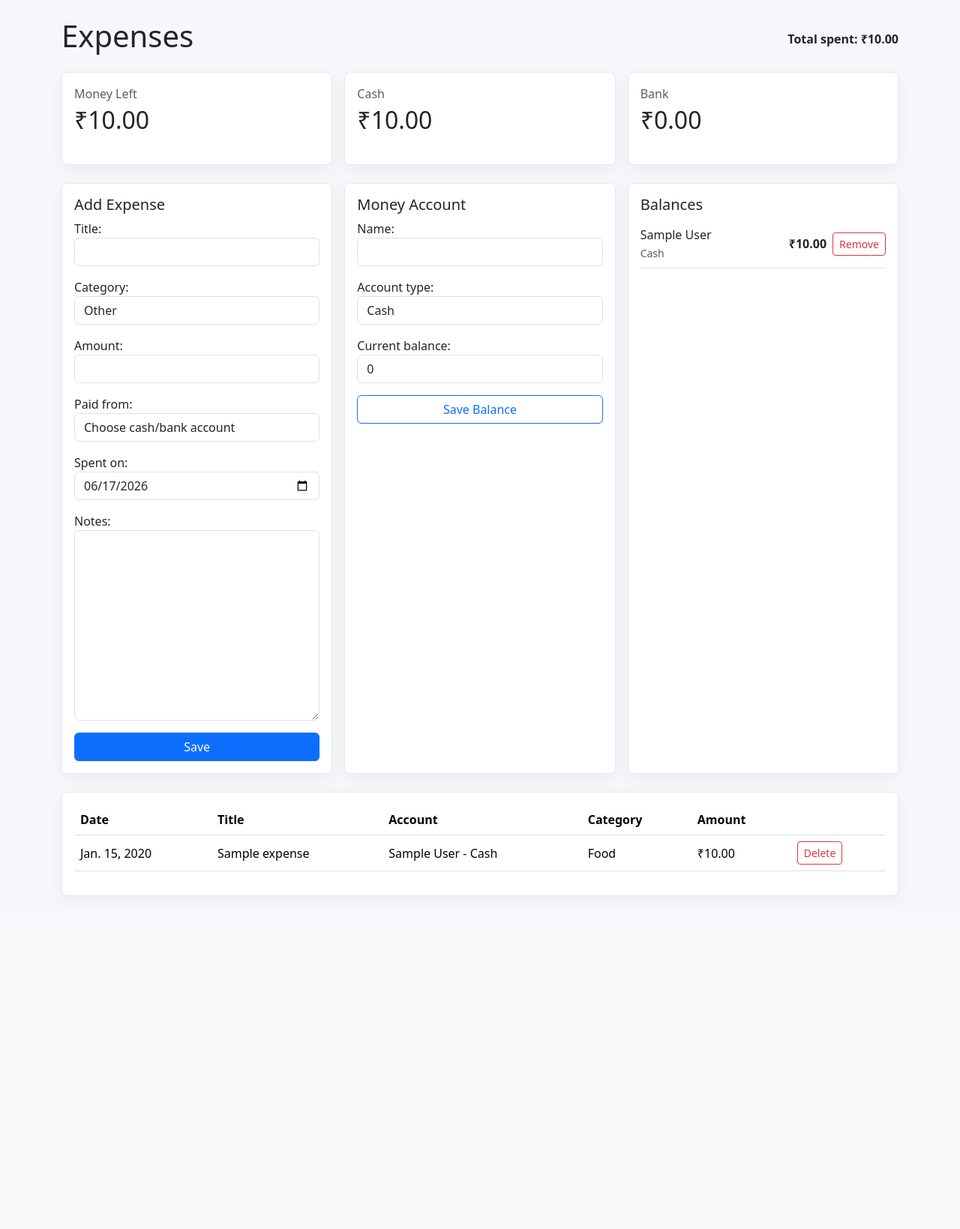
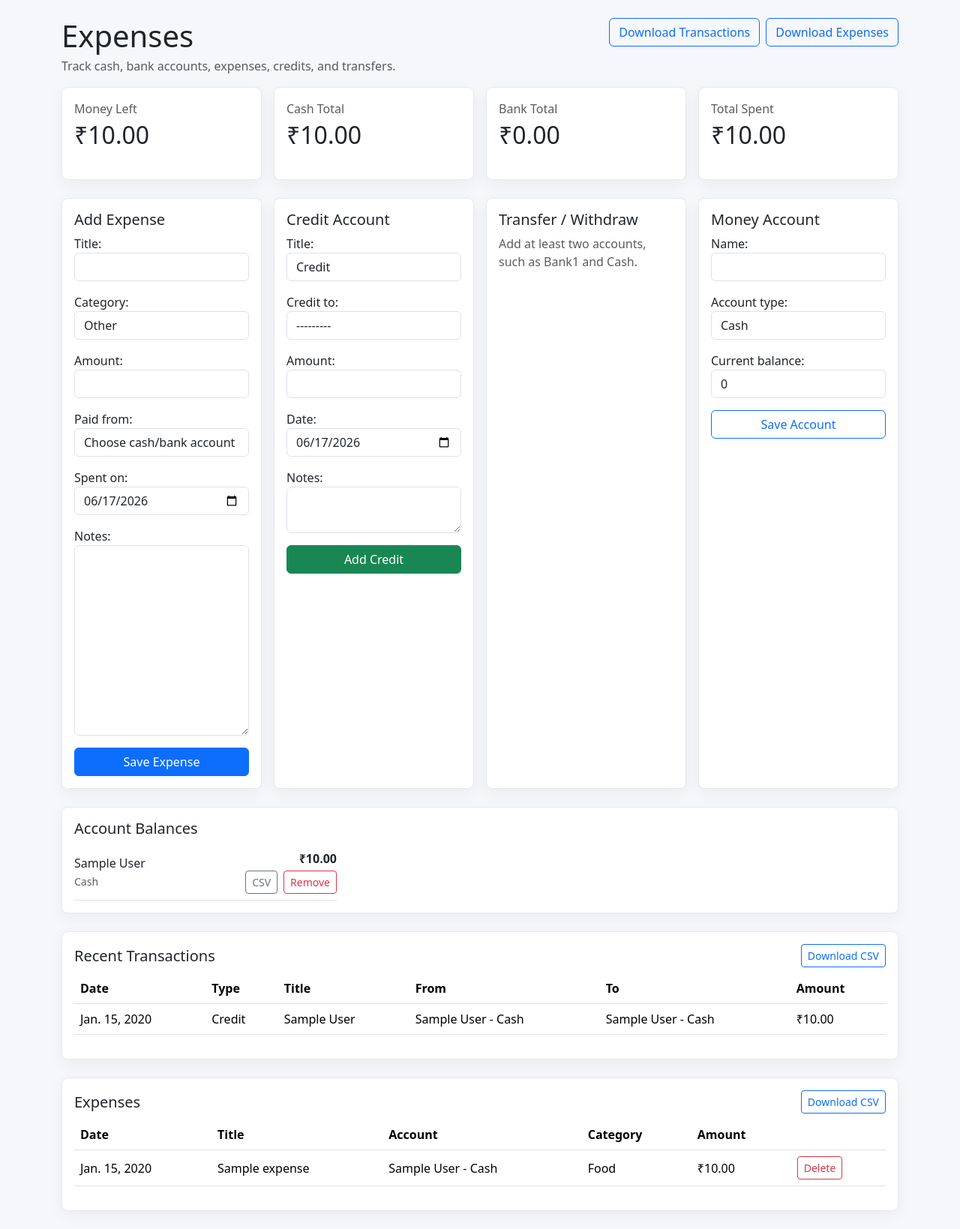
Before and after one commit to MandadiMahendharReddy/krishna_daily-life-os, a Django app: page /expenses/ in a window 1280 px wide. Shown: the part 56-1695 px from the top of the page at 75% size. Before the commit the page ends 1251 px from the top, so only its background shows below. Run offline with Django 5.2, Linux system fonts and the light colour scheme; a user stored in the database is signed in; tables that the repository leaves empty hold one stand-in row (values such as "Sample post").

Commit message:
Add account ledger and transaction reports

```diff
--- a/lifeos/forms.py
+++ b/lifeos/forms.py
@@ -1,6 +1,7 @@
 from django import forms
 from django.contrib.auth.forms import UserCreationForm
 from django.contrib.auth.models import User
+from django.utils import timezone
 
 from .models import CreditCard, Expense, Habit, HabitTrackingSettings, MoneyAccount, StudySession, Subscription, TodoItem
 
@@ -85,6 +86,58 @@
         return balance
 
 
+class AccountCreditForm(BootstrapFormMixin, forms.Form):
+    title = forms.CharField(max_length=180, initial="Credit")
+    to_account = forms.ModelChoiceField(queryset=MoneyAccount.objects.none(), label="Credit to")
+    amount = forms.DecimalField(max_digits=12, decimal_places=2)
+    occurred_on = forms.DateField(widget=DateInput(), initial=timezone.localdate, label="Date")
+    notes = forms.CharField(widget=forms.Textarea(attrs={"rows": 2}), required=False)
+
+    def __init__(self, *args, user=None, **kwargs):
+        super().__init__(*args, **kwargs)
+        if user is not None:
+            self.fields["to_account"].queryset = MoneyAccount.objects.filter(user=user, active=True)
+
+    def clean_amount(self):
+        amount = self.cleaned_data["amount"]
+        if amount <= 0:
+            raise forms.ValidationError("Amount must be greater than zero.")
+        return amount
+
+
+class AccountTransferForm(BootstrapFormMixin, forms.Form):
+    title = forms.CharField(max_length=180, initial="Transfer")
+    from_account = forms.ModelChoiceField(queryset=MoneyAccount.objects.none(), label="From account")
+    to_account = forms.ModelChoiceField(queryset=MoneyAccount.objects.none(), label="To account")
+    amount = forms.DecimalField(max_digits=12, decimal_places=2)
+    occurred_on = forms.DateField(widget=DateInput(), initial=timezone.localdate, label="Date")
+    notes = forms.CharField(widget=forms.Textarea(attrs={"rows": 2}), required=False)
+
+    def __init__(self, *args, user=None, **kwargs):
+        super().__init__(*args, **kwargs)
+        if user is not None:
+            accounts = MoneyAccount.objects.filter(user=user, active=True)
+            self.fields["from_account"].queryset = accounts
+            self.fields["to_account"].queryset = accounts
+
+    def clean_amount(self):
+        amount = self.cleaned_data["amount"]
+        if amount <= 0:
+            raise forms.ValidationError("Amount must be greater than zero.")
+        return amount
+
+    def clean(self):
+        cleaned_data = super().clean()
+        from_account = cleaned_data.get("from_account")
+        to_account = cleaned_data.get("to_account")
+        amount = cleaned_data.get("amount")
+        if from_account is not None and to_account is not None and from_account == to_account:
+            self.add_error("to_account", "Choose a different account.")
+        if from_account is not None and amount is not None and amount > from_account.balance:
+            self.add_error("amount", "Amount is more than the selected account balance.")
+        return cleaned_data
+
+
 class TodoForm(BootstrapFormMixin, forms.ModelForm):
     class Meta:
         model = TodoItem
--- a/lifeos/urls.py
+++ b/lifeos/urls.py
@@ -13,7 +13,14 @@
     path("todos/<int:pk>/toggle/", views.toggle_todo, name="toggle_todo"),
     path("todos/<int:pk>/delete/", views.delete_todo, name="delete_todo"),
     path("expenses/", views.expenses, name="expenses"),
+    path("expenses/export.csv", views.export_expenses_csv, name="export_expenses_csv"),
+    path("transactions/export.csv", views.export_transactions_csv, name="export_transactions_csv"),
     path("expenses/<int:pk>/delete/", views.delete_expense, name="delete_expense"),
+    path(
+        "money-accounts/<int:account_pk>/transactions.csv",
+        views.export_transactions_csv,
+        name="export_account_transactions_csv",
+    ),
     path("money-accounts/<int:pk>/remove/", views.remove_money_account, name="remove_money_account"),
     path("credit-cards/", views.credit_cards, name="credit_cards"),
     path("credit-cards/<int:pk>/delete/", views.delete_credit_card, name="delete_credit_card"),
--- a/lifeos/views.py
+++ b/lifeos/views.py
@@ -5,12 +5,15 @@
 from django.contrib.auth import login
 from django.contrib.auth.decorators import login_required
 from django.db import models, transaction
-from django.db.models import Sum
+from django.db.models import Q, Sum
+from django.http import HttpResponse
 from django.views.decorators.http import require_POST
 from django.shortcuts import get_object_or_404, redirect, render
 from django.utils import timezone
 
 from .forms import (
+    AccountCreditForm,
+    AccountTransferForm,
     CreditCardForm,
     ExpenseForm,
     HabitForm,
@@ -23,6 +26,7 @@
     TodoForm,
 )
 from .models import (
+    AccountTransaction,
     CreditCard,
     DailyHabit,
     Expense,
@@ -177,6 +181,25 @@
     account.active = True
     account.save(update_fields=["account_type", "balance", "active", "updated_at"])
     return "updated"
+
+
+def account_label(account):
+    if account is None:
+        return ""
+    return f"{account.name} ({account.get_account_type_display()})"
+
+
+def create_expense_transaction(expense):
+    return AccountTransaction.objects.create(
+        user=expense.user,
+        transaction_type=AccountTransaction.TYPE_EXPENSE,
+        title=expense.title,
+        amount=expense.amount,
+        from_account=expense.account,
+        expense=expense,
+        occurred_on=expense.spent_on,
+        notes=expense.notes,
+    )
 
 
 def register(request):
@@ -396,6 +419,8 @@
 def expenses(request):
     form = ExpenseForm(user=request.user)
     account_form = MoneyAccountForm()
+    credit_form = AccountCreditForm(user=request.user)
+    transfer_form = AccountTransferForm(user=request.user)
 
     if request.method == "POST":
         action = request.POST.get("action", "add_expense")
@@ -408,20 +433,92 @@
                 else:
                     messages.success(request, "Money account balance updated.")
                 return redirect("expenses")
-        else:
+        elif action == "credit_account":
+            credit_form = AccountCreditForm(request.POST, user=request.user)
+            if credit_form.is_valid():
+                amount = credit_form.cleaned_data["amount"]
+                with transaction.atomic():
+                    to_account = MoneyAccount.objects.select_for_update().get(
+                        pk=credit_form.cleaned_data["to_account"].pk,
+                        user=request.user,
+                    )
+                    to_account.balance += amount
+                    to_account.save(update_fields=["balance", "updated_at"])
+                    AccountTransaction.objects.create(
+                        user=request.user,
+                        transaction_type=AccountTransaction.TYPE_CREDIT,
+                        title=credit_form.cleaned_data["title"],
+                        amount=amount,
+                        to_account=to_account,
+                        occurred_on=credit_form.cleaned_data["occurred_on"],
+                        notes=credit_form.cleaned_data["notes"],
+                    )
+                messages.success(request, "Credit saved and account balance updated.")
+                return redirect("expenses")
+        elif action == "transfer_account":
+            transfer_form = AccountTransferForm(request.POST, user=request.user)
+            if transfer_form.is_valid():
+                amount = transfer_form.cleaned_data["amount"]
+                transfer_saved = False
+                with transaction.atomic():
+                    from_account = MoneyAccount.objects.select_for_update().get(
+                        pk=transfer_form.cleaned_data["from_account"].pk,
+                        user=request.user,
+                    )
+                    to_account = MoneyAccount.objects.select_for_update().get(
+                        pk=transfer_form.cleaned_data["to_account"].pk,
+                        user=request.user,
+                    )
+                    if amount > from_account.balance:
+                        transfer_form.add_error("amount", "Amount is more than the selected account balance.")
+                    else:
+                        from_account.balance -= amount
+                        to_account.balance += amount
+                        from_account.save(update_fields=["balance", "updated_at"])
+                        to_account.save(update_fields=["balance", "updated_at"])
+                        AccountTransaction.objects.create(
+                            user=request.user,
+                            transaction_type=AccountTransaction.TYPE_TRANSFER,
+                            title=transfer_form.cleaned_data["title"],
+                            amount=amount,
+                            from_account=from_account,
+                            to_account=to_account,
+                            occurred_on=transfer_form.cleaned_data["occurred_on"],
+                            notes=transfer_form.cleaned_data["notes"],
+                        )
+                        transfer_saved = True
+                if transfer_saved:
+                    messages.success(request, "Transfer saved and account balances updated.")
+                    return redirect("expenses")
+        elif action == "add_expense":
             form = ExpenseForm(request.POST, user=request.user)
             if form.is_valid():
                 expense = form.save(commit=False)
                 expense.user = request.user
+                expense_saved = False
                 with transaction.atomic():
-                    expense.save()
-                    expense.account.balance -= expense.amount
-                    expense.account.save(update_fields=["balance", "updated_at"])
-                messages.success(request, "Expense saved and account balance updated.")
-                return redirect("expenses")
+                    expense.account = MoneyAccount.objects.select_for_update().get(
+                        pk=expense.account.pk,
+                        user=request.user,
+                    )
+                    if expense.amount > expense.account.balance:
+                        form.add_error("amount", "Amount is more than the selected account balance.")
+                    else:
+                        expense.save()
+                        expense.account.balance -= expense.amount
+                        expense.account.save(update_fields=["balance", "updated_at"])
+                        create_expense_transaction(expense)
+                        expense_saved = True
+                if expense_saved:
+                    messages.success(request, "Expense saved and account balance updated.")
+                    return redirect("expenses")
 
-    items = Expense.objects.filter(user=request.user)
-    money_accounts = MoneyAccount.objects.filter(user=request.user, active=True)
+    items = Expense.objects.filter(user=request.user).select_related("account")
+    money_accounts = MoneyAccount.objects.filter(user=request.user, active=True).order_by("account_type", "name")
+    account_transactions = AccountTransaction.objects.filter(user=request.user).select_related(
+        "from_account",
+        "to_account",
+    )[:50]
     total = items.aggregate(total=Sum("amount"))["total"] or 0
     account_totals = {
         row["account_type"]: row["total"] or 0
@@ -433,8 +530,11 @@
         {
             "form": form,
             "account_form": account_form,
+            "credit_form": credit_form,
+            "transfer_form": transfer_form,
             "items": items,
             "money_accounts": money_accounts,
+            "account_transactions": account_transactions,
             "total": total,
             "total_money": money_accounts.aggregate(total=Sum("balance"))["total"] or 0,
             "cash_balance": account_totals.get(MoneyAccount.ACCOUNT_CASH, 0),
@@ -464,6 +564,67 @@
     account.save(update_fields=["active", "updated_at"])
     messages.success(request, "Money account removed.")
     return redirect("expenses")
+
+
+@login_required
+def export_expenses_csv(request):
+    response = HttpResponse(content_type="text/csv")
+    response["Content-Disposition"] = 'attachment; filename="expenses.csv"'
+    writer = csv.writer(response)
+    writer.writerow(["Date", "Title", "Account", "Account Type", "Category", "Amount", "Notes"])
+    for expense in Expense.objects.filter(user=request.user).select_related("account"):
+        account = expense.account
+        writer.writerow(
+            [
+                expense.spent_on,
+                expense.title,
+                account.name if account else "",
+                account.get_account_type_display() if account else "",
+                expense.get_category_display(),
+                expense.amount,
+                expense.notes,
+            ]
+        )
+    return response
+
+
+@login_required
+def export_transactions_csv(request, account_pk=None):
+    account = None
+    transactions = AccountTransaction.objects.filter(user=request.user).select_related(
+        "from_account",
+        "to_account",
+    )
+    filename = "transactions.csv"
+    if account_pk is not None:
+        account = get_object_or_404(MoneyAccount, pk=account_pk, user=request.user)
+        transactions = transactions.filter(Q(from_account=account) | Q(to_account=account))
+        filename = f"{account.name.lower().replace(' ', '-')}-transactions.csv"
+
+    response = HttpResponse(content_type="text/csv")
+    response["Content-Disposition"] = f'attachment; filename="{filename}"'
+    writer = csv.writer(response)
+    writer.writerow(["Date", "Type", "Title", "From Account", "To Account", "Direction", "Amount", "Notes"])
+    for item in transactions:
+        direction = ""
+        if account is not None:
+            if item.to_account_id == account.id:
+                direction = "Credit"
+            elif item.from_account_id == account.id:
+                direction = "Debit"
+        writer.writerow(
+            [
+                item.occurred_on,
+                item.get_transaction_type_display(),
+                item.title,
+                account_label(item.from_account),
+                account_label(item.to_account),
+                direction,
+                item.amount,
+                item.notes,
+            ]
+        )
+    return response
 
 
 @login_required
@@ -558,6 +719,12 @@
         spent_on__gte=month_start,
         spent_on__lte=today,
     )
+    expense_account_rows = (
+        monthly_expenses.values("account__id", "account__name", "account__account_type")
+        .annotate(total=Sum("amount"))
+        .order_by("account__account_type", "account__name")
+    )
+    money_accounts = MoneyAccount.objects.filter(user=request.user, active=True).order_by("account_type", "name")
     study_rows = (
         StudySession.objects.filter(user=request.user, studied_on__gte=today - timedelta(days=30))
         .values("subject")
@@ -571,6 +738,8 @@
             "habit_rows": habit_rows,
             "habit_start_date": habit_settings.start_date,
             "monthly_expense": monthly_expenses.aggregate(total=Sum("amount"))["total"] or 0,
+            "expense_account_rows": expense_account_rows,
+            "money_accounts": money_accounts,
             "study_rows": study_rows,
             "study_total": StudySession.objects.filter(
                 user=request.user,
--- a/templates/lifeos/expenses.html
+++ b/templates/lifeos/expenses.html
@@ -1,19 +1,54 @@
 {% extends "base.html" %}
 {% block title %}Expenses - Krishna Daily Life OS{% endblock %}
 {% block content %}
-<div class="d-flex justify-content-between align-items-center mb-3">
-  <h1>Expenses</h1>
-  <strong>Total spent: ₹{{ total|floatformat:2 }}</strong>
+<div class="d-flex flex-column flex-lg-row justify-content-between gap-3 mb-3">
+  <div>
+    <h1 class="mb-1">Expenses</h1>
+    <p class="text-muted mb-0">Track cash, bank accounts, expenses, credits, and transfers.</p>
+  </div>
+  <div class="d-flex flex-wrap gap-2 align-self-lg-start">
+    <a class="btn btn-outline-primary" href="{% url 'export_transactions_csv' %}">Download Transactions</a>
+    <a class="btn btn-outline-primary" href="{% url 'export_expenses_csv' %}">Download Expenses</a>
+  </div>
 </div>
 
 <div class="row g-3 mb-4">
-  <div class="col-md-4"><div class="card app-card metric-card"><div class="card-body"><p class="text-muted mb-1">Money Left</p><h2>₹{{ total_money|floatformat:2 }}</h2></div></div></div>
-  <div class="col-md-4"><div class="card app-card metric-card"><div class="card-body"><p class="text-muted mb-1">Cash</p><h2>₹{{ cash_balance|floatformat:2 }}</h2></div></div></div>
-  <div class="col-md-4"><div class="card app-card metric-card"><div class="card-body"><p class="text-muted mb-1">Bank</p><h2>₹{{ bank_balance|floatformat:2 }}</h2></div></div></div>
+  <div class="col-6 col-lg-3">
+    <div class="card app-card metric-card">
+      <div class="card-body">
+        <p class="text-muted mb-1">Money Left</p>
+        <h2>₹{{ total_money|floatformat:2 }}</h2>
+      </div>
+    </div>
+  </div>
+  <div class="col-6 col-lg-3">
+    <div class="card app-card metric-card">
+      <div class="card-body">
+        <p class="text-muted mb-1">Cash Total</p>
+        <h2>₹{{ cash_balance|floatformat:2 }}</h2>
+      </div>
+    </div>
+  </div>
+  <div class="col-6 col-lg-3">
+    <div class="card app-card metric-card">
+      <div class="card-body">
+        <p class="text-muted mb-1">Bank Total</p>
+        <h2>₹{{ bank_balance|floatformat:2 }}</h2>
+      </div>
+    </div>
+  </div>
+  <div class="col-6 col-lg-3">
+    <div class="card app-card metric-card">
+      <div class="card-body">
+        <p class="text-muted mb-1">Total Spent</p>
+        <h2>₹{{ total|floatformat:2 }}</h2>
+      </div>
+    </div>
+  </div>
 </div>
 
 <div class="row g-3 mb-4">
-  <div class="col-lg-4">
+  <div class="col-lg-3">
     <div class="card app-card h-100">
       <div class="card-body">
         <h2 class="h5">Add Expense</h2>
@@ -22,7 +57,7 @@
             {% csrf_token %}
             <input type="hidden" name="action" value="add_expense">
             {{ form.as_p }}
-            <button class="btn btn-primary w-100" type="submit">Save</button>
+            <button class="btn btn-primary w-100" type="submit">Save Expense</button>
           </form>
         {% else %}
           <p class="text-muted mb-0">Add cash or bank balance first.</p>
@@ -30,7 +65,41 @@
       </div>
     </div>
   </div>
-  <div class="col-lg-4">
+  <div class="col-lg-3">
+    <div class="card app-card h-100">
+      <div class="card-body">
+        <h2 class="h5">Credit Account</h2>
+        {% if money_accounts %}
+          <form method="post">
+            {% csrf_token %}
+            <input type="hidden" name="action" value="credit_account">
+            {{ credit_form.as_p }}
+            <button class="btn btn-success w-100" type="submit">Add Credit</button>
+          </form>
+        {% else %}
+          <p class="text-muted mb-0">Add an account before crediting money.</p>
+        {% endif %}
+      </div>
+    </div>
+  </div>
+  <div class="col-lg-3">
+    <div class="card app-card h-100">
+      <div class="card-body">
+        <h2 class="h5">Transfer / Withdraw</h2>
+        {% if money_accounts|length > 1 %}
+          <form method="post">
+            {% csrf_token %}
+            <input type="hidden" name="action" value="transfer_account">
+            {{ transfer_form.as_p }}
+            <button class="btn btn-outline-primary w-100" type="submit">Move Money</button>
+          </form>
+        {% else %}
+          <p class="text-muted mb-0">Add at least two accounts, such as Bank1 and Cash.</p>
+        {% endif %}
+      </div>
+    </div>
+  </div>
+  <div class="col-lg-3">
     <div class="card app-card h-100">
       <div class="card-body">
         <h2 class="h5">Money Account</h2>
@@ -38,38 +107,75 @@
           {% csrf_token %}
           <input type="hidden" name="action" value="save_account">
           {{ account_form.as_p }}
-          <button class="btn btn-outline-primary w-100" type="submit">Save Balance</button>
+          <button class="btn btn-outline-primary w-100" type="submit">Save Account</button>
         </form>
       </div>
     </div>
   </div>
-  <div class="col-lg-4">
-    <div class="card app-card h-100">
+</div>
+
+<div class="card app-card mb-4">
   <div class="card-body">
-        <h2 class="h5">Balances</h2>
+    <h2 class="h5">Account Balances</h2>
+    <div class="row g-3">
       {% for account in money_accounts %}
+        <div class="col-md-6 col-xl-4">
           <div class="d-flex justify-content-between align-items-center border-bottom py-2 gap-2">
             <div>
               <span class="d-block">{{ account.name }}</span>
               <small class="text-muted">{{ account.get_account_type_display }}</small>
             </div>
-            <div class="d-flex align-items-center gap-2">
-              <strong>₹{{ account.balance|floatformat:2 }}</strong>
+            <div class="text-end">
+              <strong class="d-block">₹{{ account.balance|floatformat:2 }}</strong>
+              <div class="d-flex gap-2 justify-content-end mt-1">
+                <a class="btn btn-sm btn-outline-secondary" href="{% url 'export_account_transactions_csv' account.pk %}">CSV</a>
                 <form method="post" action="{% url 'remove_money_account' account.pk %}">
                   {% csrf_token %}
                   <button class="btn btn-sm btn-outline-danger" type="submit">Remove</button>
                 </form>
               </div>
             </div>
+          </div>
+        </div>
       {% empty %}
-          <p class="text-muted mb-0">No balances yet.</p>
+        <div class="col-12"><p class="text-muted mb-0">No balances yet.</p></div>
       {% endfor %}
     </div>
   </div>
 </div>
+
+<div class="card app-card table-card mb-4">
+  <div class="card-body">
+    <div class="d-flex justify-content-between align-items-center mb-2">
+      <h2 class="h5 mb-0">Recent Transactions</h2>
+      <a class="btn btn-sm btn-outline-primary" href="{% url 'export_transactions_csv' %}">Download CSV</a>
+    </div>
+    <table class="table align-middle">
+      <thead><tr><th>Date</th><th>Type</th><th>Title</th><th>From</th><th>To</th><th>Amount</th></tr></thead>
+      <tbody>
+      {% for item in account_transactions %}
+        <tr>
+          <td>{{ item.occurred_on }}</td>
+          <td>{{ item.get_transaction_type_display }}</td>
+          <td>{{ item.title }}</td>
+          <td>{{ item.from_account|default:"-" }}</td>
+          <td>{{ item.to_account|default:"-" }}</td>
+          <td>₹{{ item.amount|floatformat:2 }}</td>
+        </tr>
+      {% empty %}
+        <tr><td colspan="6" class="text-muted">No transactions yet.</td></tr>
+      {% endfor %}
+      </tbody>
+    </table>
+  </div>
 </div>
 
-<div class="card app-card table-card"><div class="card-body">
+<div class="card app-card table-card">
+  <div class="card-body">
+    <div class="d-flex justify-content-between align-items-center mb-2">
+      <h2 class="h5 mb-0">Expenses</h2>
+      <a class="btn btn-sm btn-outline-primary" href="{% url 'export_expenses_csv' %}">Download CSV</a>
+    </div>
     <table class="table align-middle">
       <thead><tr><th>Date</th><th>Title</th><th>Account</th><th>Category</th><th>Amount</th><th></th></tr></thead>
       <tbody>
@@ -80,12 +186,18 @@
           <td>{{ item.account|default:"-" }}</td>
           <td>{{ item.get_category_display }}</td>
           <td>₹{{ item.amount|floatformat:2 }}</td>
-        <td><form method="post" action="{% url 'delete_expense' item.pk %}">{% csrf_token %}<button class="btn btn-sm btn-outline-danger" type="submit">Delete</button></form></td>
+          <td>
+            <form method="post" action="{% url 'delete_expense' item.pk %}">
+              {% csrf_token %}
+              <button class="btn btn-sm btn-outline-danger" type="submit">Delete</button>
+            </form>
+          </td>
         </tr>
       {% empty %}
         <tr><td colspan="6" class="text-muted">No expenses yet.</td></tr>
       {% endfor %}
       </tbody>
     </table>
-</div></div>
+  </div>
+</div>
 {% endblock %}
```
Also changed, not shown: lifeos/admin.py (+8 -1 lines), lifeos/models.py (+45 -0 lines), lifeos/tests.py (+109 -1 lines), templates/lifeos/reports.html (+34 -1 lines), lifeos/migrations/0008_accounttransaction.py (added). Lines whose indentation alone changed are shown as unchanged.
